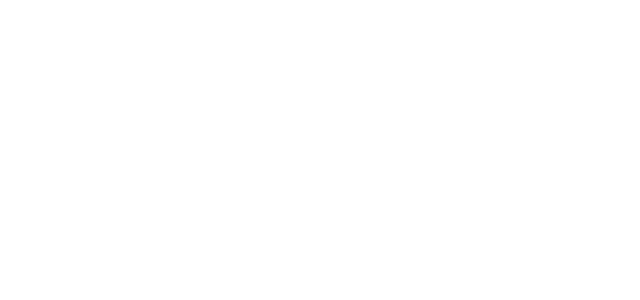
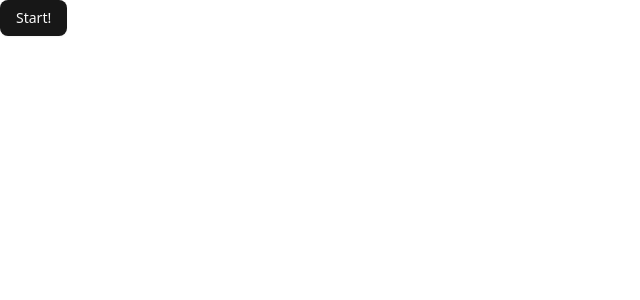
Before and after one commit to Jad-Kreit29/WebGame-Site, a React (Vite) app: page /game in a window 1280 px wide. Shown: the top 300 px of the page, without its empty margins (0-640 px from the left). Built offline with nearby package versions, Linux system fonts and the light colour scheme.

Commit message:
Current Attempt at Gamepage

```diff
--- a/src/pages/Gamepage.jsx
+++ b/src/pages/Gamepage.jsx
@@ -1,9 +1,13 @@
 import React from 'react'
 import { useState, useEffect, useCallback } from 'react'
+import { Button } from '@/components/ui/button';
+import { Input } from '@/components/ui/input';
 
 const Gamepage = () => {
 
-
+    const [currentNumber, setCurrentNumber] = useState('');
+    const [currentNumberIndex, setCurrentNumberIndex] = useState(0);
+    const [questions, setQuestions] = useState([]);
 
     // Function that generates a simple number
     const generateQuestion = useCallback(() => {
@@ -21,28 +25,26 @@ const Gamepage = () => {
     // Main method
     const startGame = useCallback(() => {
 
-        for (let i = 0; i < questionArray.length; i++) {
+        setQuestions(questionArray);
 
+        let timeout = setTimeout(() => {
 
+            setCurrentNumber(questionArray[currentNumberIndex])
+            setCurrentNumberIndex(prevIndex => prevIndex + 1);
 
+        }, 2000);
 
-        }
+        return () => clearTimeout(timeout);
 
-
-
-
-    }, [generateQuestion]);
+    }, []);
 
   return (
 
 
     <div>
 
-        <h1></h1>
-
-        <input>
-
-        </input>
+        <h1>{currentNumber}</h1>
+        <Button onClick={startGame}>Start!</Button>
 
     </div>
 
```
